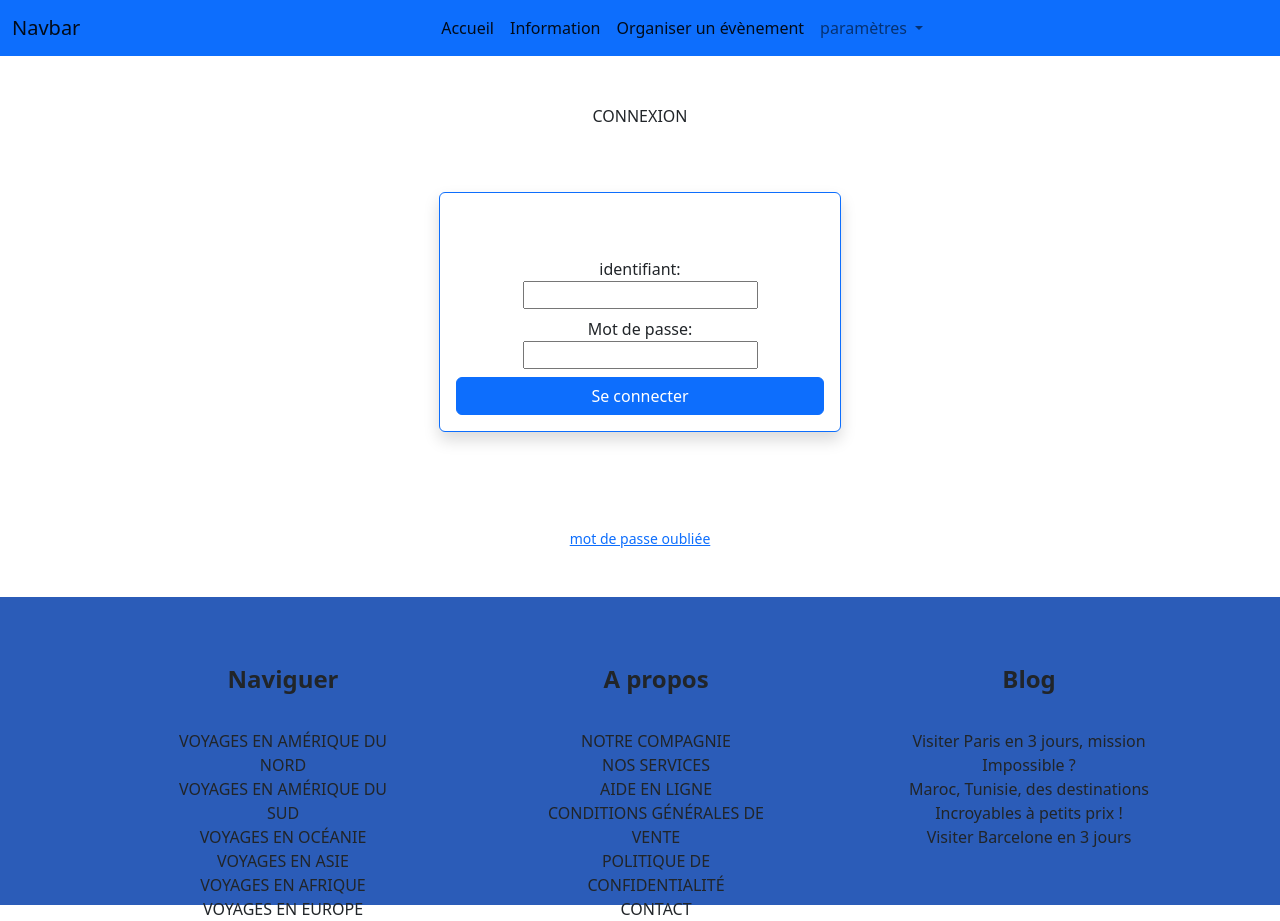
After one commit to MickaelVotte/TitreProV2, a PHP site: page /view/login.php in a window 1280 px wide. The commit adds this page. Run offline with PHP 8.4, Linux system fonts and the light colour scheme.

```diff
--- a/assets/style/navbar.css
+++ b/assets/style/navbar.css
@@ -1,3 +1,6 @@
+@import url('https://fonts.googleapis.com/css2?family=Poppins:wght@200;400;500&display=swap');
+
+
 * {
     padding: 0;
     margin: 0;
--- /dev/null
+++ b/controllers/controller_login.php
@@ -0,0 +1,29 @@
+
+<?php
+
+
+if($_SERVER['REQUEST_METHOD']=='POST'){
+
+$errors = [];
+$regexName = "/^[a-zA-Z]+$/";
+
+
+
+if(isset($_POST['login'])){
+
+    if(empty($_POST['login'])){
+        $errors['login'] = "champ obligatoire";
+
+    }
+}
+
+
+if(isset($_POST['password'])){
+    if(empty($_POST['password'])){
+        $errors['password'] = "champ obigatoire";
+}
+
+}
+}
+
+?>
--- a/elements/header.php
+++ b/elements/header.php
@@ -18,7 +18,7 @@ include('../elements/top.php')
             <div class="collapse navbar-collapse d-flex justify-content-center" id="navbarNavDropdown">
                 <ul class="navbar-nav">
                     <li class="nav-item">
-                        <a class="nav-link active" aria-current="page" href="#">Accueil</a>
+                        <a class="nav-link active" aria-current="page" href="../view/home.php">Accueil</a>
                     </li>
                     <li class="nav-item">
                         <a class="nav-link active" href="#">Information</a>
@@ -28,11 +28,11 @@ include('../elements/top.php')
                     </li>
                     <li class="nav-item active dropdown">
                         <a class="nav-link dropdown-toggle" href="#" role="button" data-bs-toggle="dropdown" aria-expanded="false">
-                            paramètre
+                            paramètres
                         </a>
                         <ul class="dropdown-menu">
-                            <li><a class="dropdown-item" href="#">s'incrire</a></li>
-                            <li><a class="dropdown-item" href="#">connexion</a></li>
+                            <li><a class="dropdown-item" href="../view/subscribe.php">s'incrire</a></li>
+                            <li><a class="dropdown-item" href="../view/login.php">connexion</a></li>
                             <li><a class="dropdown-item" href="#">deconnexion</a></li>
                         </ul>
                     </li>
--- /dev/null
+++ b/view/login.php
@@ -0,0 +1,59 @@
+<?php
+//cela permet d'utiliser les variables de session: $_session
+session_start();?>
+<?php
+include ('../elements/top.php');
+include('../elements/header.php');
+
+require_once '../controllers/controller_login.php';
+?>
+
+
+<div class="text-center m-5">
+
+    <p>CONNEXION</p>
+
+</div>
+
+<div class="row d-flex justify-content-center m-0 p-0">
+    <form class="col-lg-4 col-sm-12" method="POST" action="">
+
+        <div class="form-control text-center border border-primary shadow p-3 mb-5 bg-body rounded ">
+            <div class="mt-5 mb-2">
+                <label for="login">identifiant:</label>
+                <br>
+                <input type="text" id="login" name="login"  value="<?= isset($errors['login']) ? $_POST['login'] : '' ?>">
+                <br>
+                <span class="text-danger fst-italic"><?= isset($errors['login']) ? $errors ['login'] : '' ?></span>
+            </div>
+            <div class="mt-2 mb-2">
+                <label for="password">Mot de passe:</label>
+                <br>
+                <input id="password" type="password" name="password" value="<?= isset($errors['password']) ? $_POST['password']: '' ?>">
+                <br>
+                <span class="text-danger fst-italic"><?= isset($errors['password']) ? $errors ['password'] : '' ?></span>
+            </div>
+
+            <div class="text-center d-flex flex-column">
+                <span class="text-danger fst-italic default-span"><?= isset($errors['connection']) ? $errors['connection'] : '' ?></span>
+                <button class="btn btn-primary">Se connecter</button>
+            </div>
+            </div>
+        </div>
+
+
+    </form>
+    <div>
+        <small> <a class="d-flex justify-content-center m-5" href="">mot de passe oubliée</a></small>
+
+    </div>
+</div>
+
+
+
+
+
+
+
+
+<?php include('../elements/footer.php') ?>
```
Also changed, not shown: config.php (added, +13 -0 lines), controllers/controller_subscribe.php (added, +17 -0 lines), models/Coureur.php (added, +8 -0 lines), models/Database.php (added, +40 -0 lines), models/Users.php (added, +13 -0 lines), view/subscribe.php (added, +72 -0 lines), controllers/controller_coureur.php (added), controllers/controller_home.php (added), controllers/controller_users.php (added).
